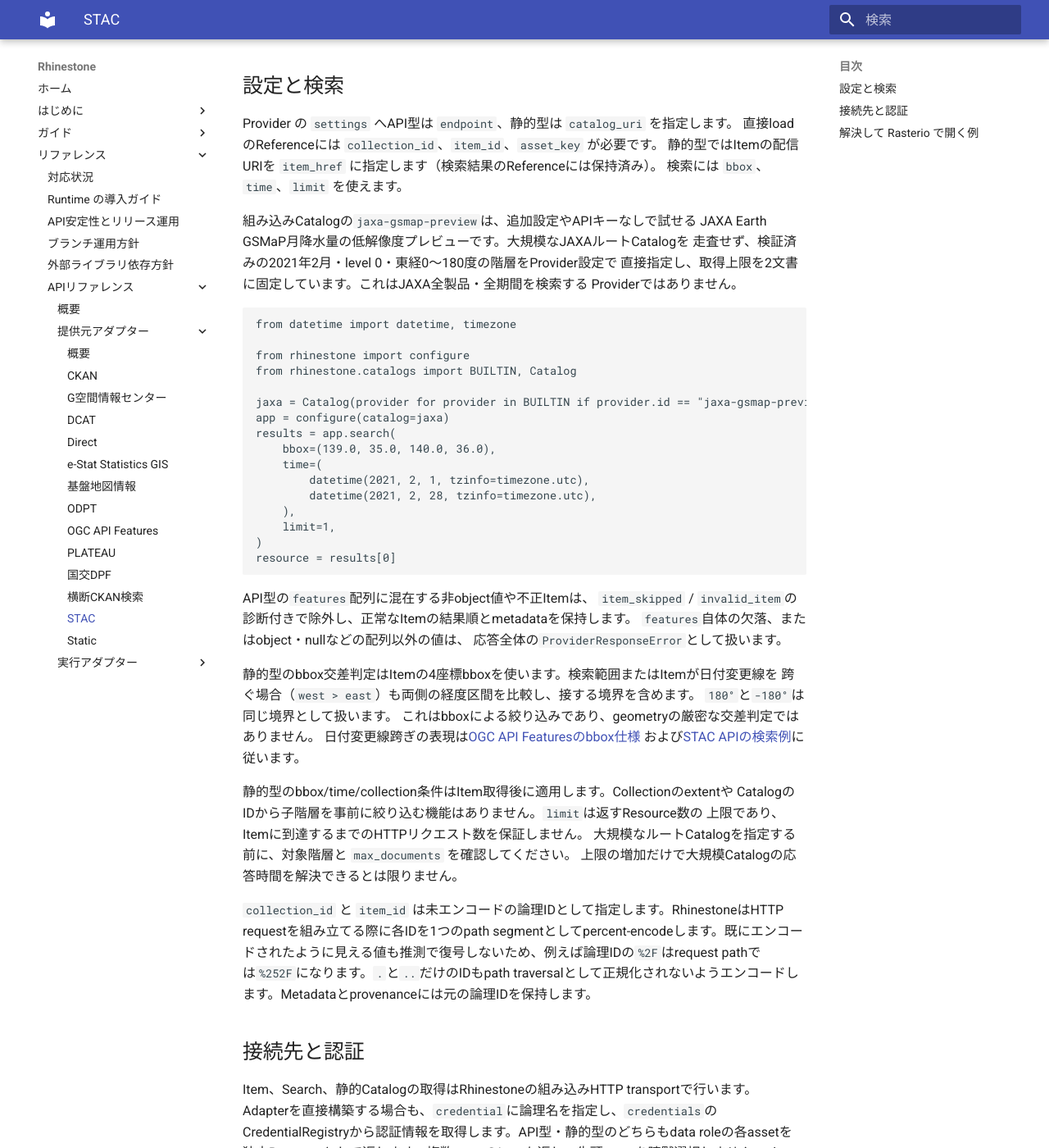
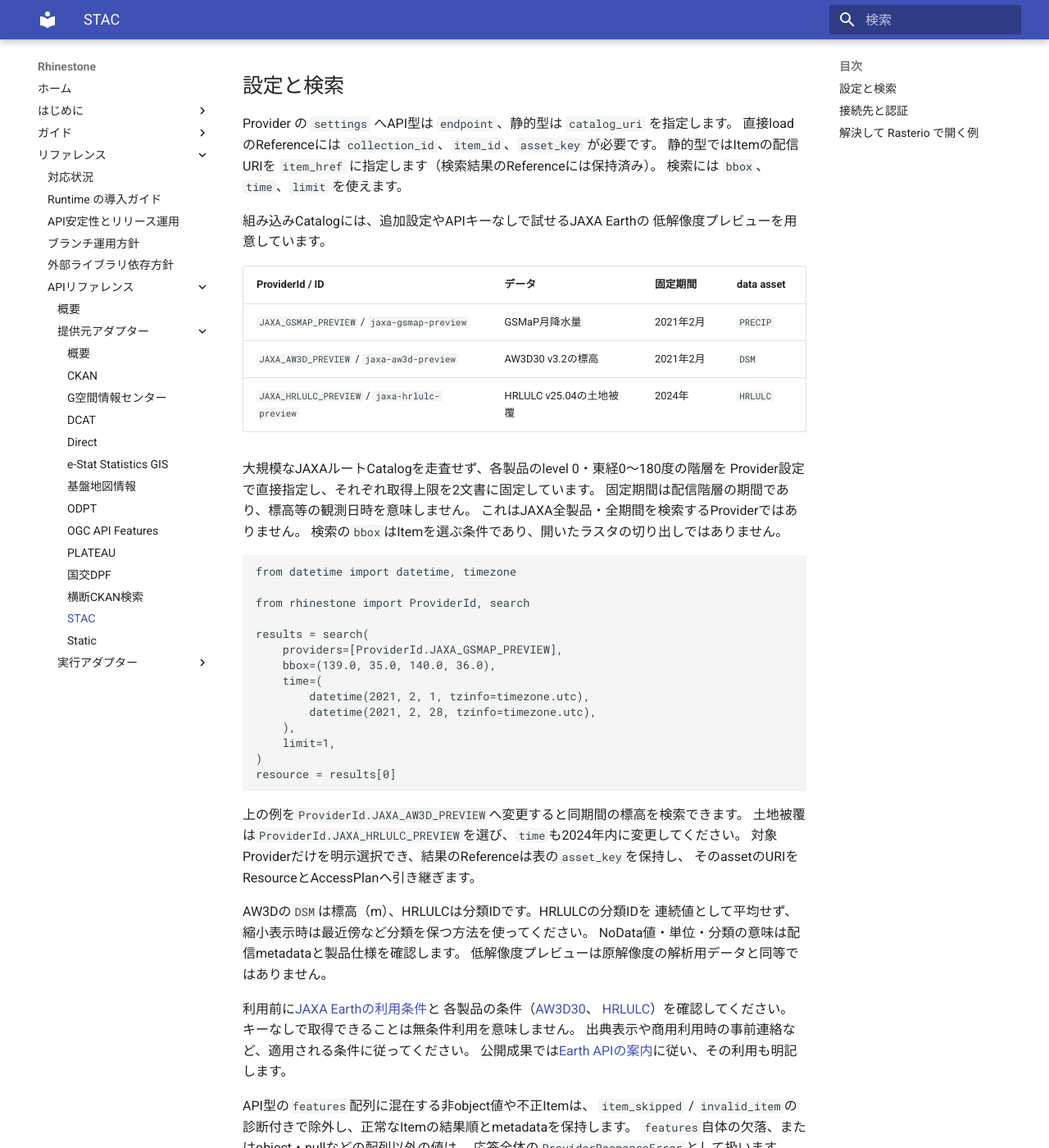
Before and after one commit to u-kitazawa/rhinestone, an MkDocs documentation site: the page built from docs/api/adapters/stac.md, in a window 1280 px wide and 1400 px high, scrolled down 708 px. Shown: the whole window at 82% size. Built offline with MkDocs 1.6.1 and Material for MkDocs 9.7.7, drawn with Linux system fonts in a browser that asks for light colours.

Commit message:
feat: add bounded JAXA elevation and land-cover previews (#291)
標高・土地被覆も追加のProvider設定・APIキーなしで検索できるよう、既存GSMaPと同じ有界な低解像度プレビューを組み込みCatalogへ追加します。Refs
#211（全体は未完了）。

- `ProviderId.JAXA_AW3D_PREVIEW`：AW3D30 v3.2 / 2021-02 / DSM
- `ProviderId.JAXA_HRLULC_PREVIEW`：HRLULC v25.04 / 2024 / HRLULC
- 公式child/itemリンクから検証したlevel
0・東経0〜180度の階層だけを設定し、各`max_documents=2`。既存STAC Adapterを利用します。
- Catalog・enum・asset選択/再load・公開Provider一覧の回帰テストと、対象期間・分類値・利用条件・検索の制限を更新。

検証：`bash scripts/check.sh`成功（1331 tests、statement/branch coverage
100%、Ruff check/format、Pyright 0 errors、MkDocs
strict、sdist/wheel）。ローカルとGitHubに作成したtree一致。

実地確認：Python 3.12.16 / conda-forge GDAL
3.12.4にRhinestoneをeditable導入し、今回の組み込みProviderを明示選択。2分野とも認証なし検索1件・diagnosticsなし、Resource.openとJSON
roundtripした独立Plan.openの4経路で直接remote
read成功。日本bbox=(135,30,145,40)のwindowを最近傍で32×32へ読み、2経路の配列一致をassertしました。AW3D有効388画素(-3〜2437m)、HRLULC有効413画素(分類1〜9)。受信側にSTAC
Providerはありません。管理済みCA・TLS検証・既存proxyを維持し、Core/lockへのGIS依存追加はありません。


制限：固定期間の低解像度プレビューであり、全製品・全期間の候補生成や原解像度解析を保証しません。native転送bytesは未測定。以前のRasterio環境のCA失敗の原因特定や、全Runtimeでの成功を意味しません。外部サービスへのlive接続は通常CIの必須条件にしません。

````diff
--- a/docs/api/adapters/stac.md
+++ b/docs/api/adapters/stac.md
@@ -33,21 +33,28 @@
 静的型ではItemの配信URIを `item_href` に指定します（検索結果のReferenceには保持済み）。
 検索には `bbox`、`time`、`limit` を使えます。
 
-組み込みCatalogの`jaxa-gsmap-preview`は、追加設定やAPIキーなしで試せる
-JAXA Earth GSMaP月降水量の低解像度プレビューです。大規模なJAXAルートCatalogを
-走査せず、検証済みの2021年2月・level 0・東経0〜180度の階層をProvider設定で
-直接指定し、取得上限を2文書に固定しています。これはJAXA全製品・全期間を検索する
-Providerではありません。
+組み込みCatalogには、追加設定やAPIキーなしで試せるJAXA Earthの
+低解像度プレビューを用意しています。
+
+| ProviderId / ID | データ | 固定期間 | data asset |
+| --- | --- | --- | --- |
+| `JAXA_GSMAP_PREVIEW` / `jaxa-gsmap-preview` | GSMaP月降水量 | 2021年2月 | `PRECIP` |
+| `JAXA_AW3D_PREVIEW` / `jaxa-aw3d-preview` | AW3D30 v3.2の標高 | 2021年2月 | `DSM` |
+| `JAXA_HRLULC_PREVIEW` / `jaxa-hrlulc-preview` | HRLULC v25.04の土地被覆 | 2024年 | `HRLULC` |
+
+大規模なJAXAルートCatalogを走査せず、各製品のlevel 0・東経0〜180度の階層を
+Provider設定で直接指定し、それぞれ取得上限を2文書に固定しています。
+固定期間は配信階層の期間であり、標高等の観測日時を意味しません。
+これはJAXA全製品・全期間を検索するProviderではありません。
+検索の`bbox`はItemを選ぶ条件であり、開いたラスタの切り出しではありません。
 
 ```python
 from datetime import datetime, timezone
 
-from rhinestone import configure
-from rhinestone.catalogs import BUILTIN, Catalog
+from rhinestone import ProviderId, search
 
-jaxa = Catalog(provider for provider in BUILTIN if provider.id == "jaxa-gsmap-preview")
-app = configure(catalog=jaxa)
-results = app.search(
+results = search(
+    providers=[ProviderId.JAXA_GSMAP_PREVIEW],
     bbox=(139.0, 35.0, 140.0, 36.0),
     time=(
         datetime(2021, 2, 1, tzinfo=timezone.utc),
@@ -57,6 +64,23 @@
 )
 resource = results[0]
 ```
+
+上の例を`ProviderId.JAXA_AW3D_PREVIEW`へ変更すると同期間の標高を検索できます。
+土地被覆は`ProviderId.JAXA_HRLULC_PREVIEW`を選び、`time`も2024年内に変更してください。
+対象Providerだけを明示選択でき、結果のReferenceは表の`asset_key`を保持し、
+そのassetのURIをResourceとAccessPlanへ引き継ぎます。
+
+AW3Dの`DSM`は標高（m）、HRLULCは分類IDです。HRLULCの分類IDを
+連続値として平均せず、縮小表示時は最近傍など分類を保つ方法を使ってください。
+NoData値・単位・分類の意味は配信metadataと製品仕様を確認します。
+低解像度プレビューは原解像度の解析用データと同等ではありません。
+
+利用前に[JAXA Earthの利用条件](https://earth.jaxa.jp/en/data/policy/)と
+各製品の条件（[AW3D30](https://www.eorc.jaxa.jp/ALOS/aw3d30/terms)、
+[HRLULC](https://www.eorc.jaxa.jp/ALOS/lulc/terms.htm)）を確認してください。
+キーなしで取得できることは無条件利用を意味しません。
+出典表示や商用利用時の事前連絡など、適用される条件に従ってください。
+公開成果では[Earth APIの案内](https://data.earth.jaxa.jp/ja/)に従い、その利用も明記します。
 
 API型の`features`配列に混在する非object値や不正Itemは、
 `item_skipped` / `invalid_item`の診断付きで除外し、正常なItemの結果順とmetadataを保持します。
````
Also changed, not shown: docs/api.md (+3 -2 lines), docs/search-capabilities.md (+1 -1 lines), src/rhinestone/adapters/provider/stac/README.md (+6 -3 lines), 5 other files.
